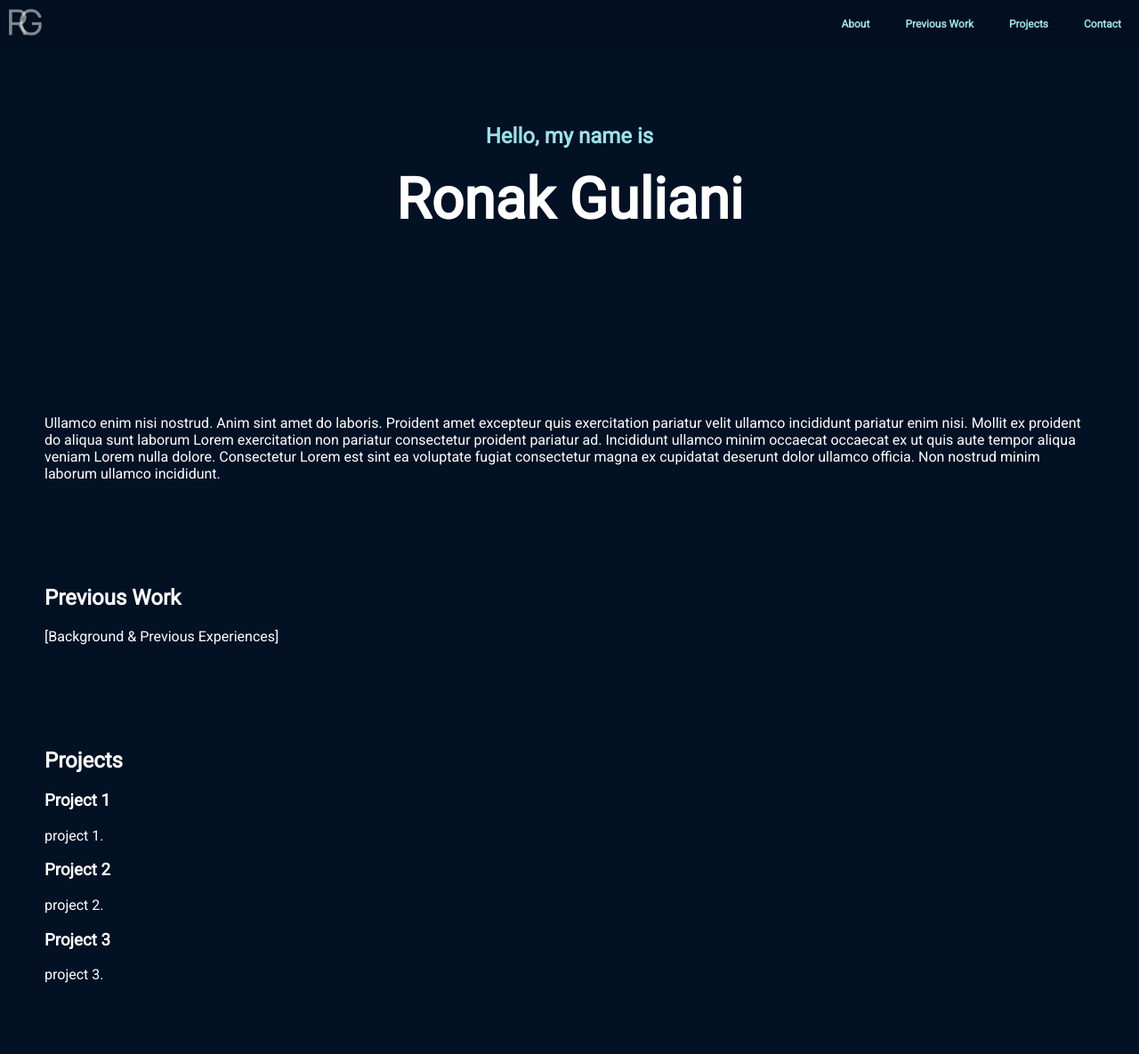
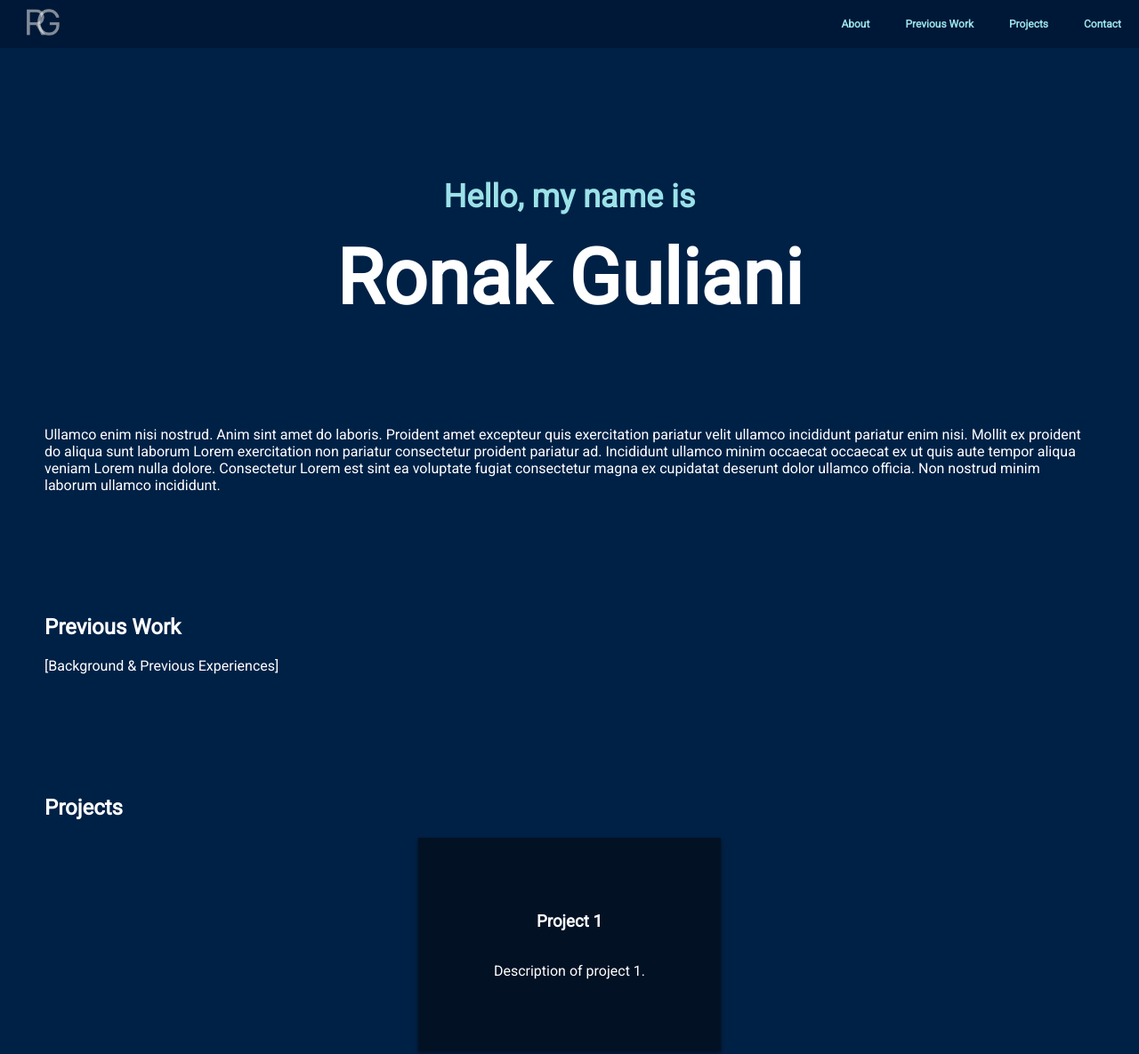
Before and after one commit to ronakguliani/webdev-portfolio, a plain HTML site: page index.html in a window 1280 px wide. Shown: the top 1185 px of the page at 89% size. Drawn offline with Linux system fonts and the light colour scheme; a script that the page names is missing.

Commit message:
Applied lighter theme, fixed accessibility issues

```diff
--- a/index.html
+++ b/index.html
@@ -54,15 +54,15 @@
       <h2>Projects</h2>
       <div class="card">
         <h3>Project 1</h3>
-        <p>project 1.</p>
+        <p>Description of project 1.</p>
       </div>
       <div class="card">
         <h3>Project 2</h3>
-        <p>project 2.</p>
+        <p>Description of project 2.</p>
       </div>
       <div class="card">
         <h3>Project 3</h3>
-        <p>project 3.</p>
+        <p>Description of project 3.</p>
       </div>
     </section>
     <section id="contact">
--- a/style.css
+++ b/style.css
@@ -1,5 +1,5 @@
 body {
-  background-color: #021124;
+  background-color: #002146;
   margin: 0;
   padding: 0;
   font-family: Roboto, sans-serif;
@@ -7,6 +7,7 @@ body {
 
 .logo {
   padding: 10px;
+  margin-left: 20px;
   float: left;
 }
 
@@ -15,7 +16,7 @@ body {
 }
 
 nav {
-  background-color: #010f20;
+  background-color: #001837;
   position: fixed;
   top: 0;
   width: 100%;
@@ -46,7 +47,7 @@ nav a {
 h1 span {
   display: block;
   margin-bottom: 20px;
-  font-size: 24px;
+  font-size: 36px;
   color: #9be2e8;
   text-align: center;
 }
@@ -62,7 +63,8 @@ nav a:hover {
 }
 
 header {
-  height: 400px;
+  margin-top: 200px;
+  margin-bottom: 50px;
   display: flex;
   flex-direction: column;
   align-items: center;
@@ -71,7 +73,7 @@ header {
 }
 
 h1 {
-  font-size: 64px;
+  font-size: 86px;
   margin: 0;
 }
 
@@ -80,11 +82,27 @@ section {
   color: white;
 }
 
-section h2 {
-  margin-top: 0;
+.card {
+  background-color: #021124;
+  box-shadow: 0px 2px 5px rgba(0, 0, 0, 0.5);
+  padding: 20px;
+  margin: 20px auto 0;
+  height: 200px;
+  width: 300px;
+  display: flex;
+  flex-direction: column;
+  align-items: center;
+  justify-content: center;
+  transition: transform 0.5s ease;
+}
+
+.card:hover {
+  transform: translateY(-10px);
 }
 
 form {
+  background-color: #001837;
+  padding: 50px;
   display: flex;
   flex-direction: column;
 }
```
